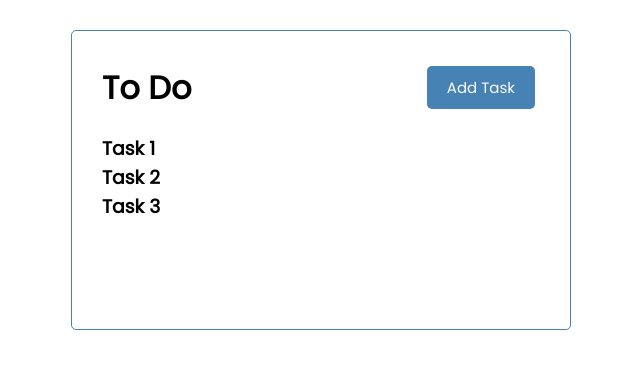
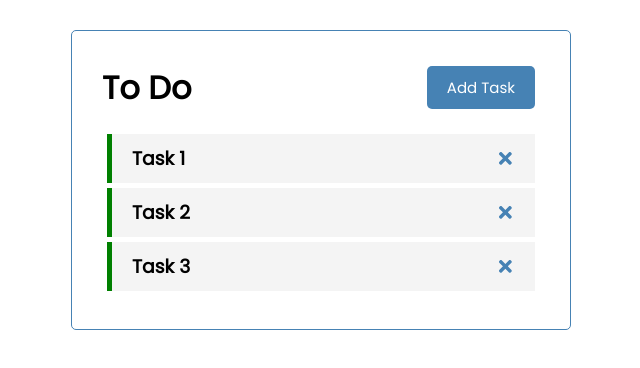
Before and after one commit to jefftocco21/React-ToDo, a React (Create React App) app: page / in a window 1280 px wide. Shown: the top 368 px of the page, without its empty margins (319-959 px from the left). Built offline with nearby package versions, Linux system fonts and the light colour scheme.

Commit message:
toggleReminder and Delete from UI functionality

```diff
--- a/package.json
+++ b/package.json
@@ -8,6 +8,7 @@
     "@testing-library/user-event": "^13.5.0",
     "react": "^17.0.2",
     "react-dom": "^17.0.2",
+    "react-icons": "^4.3.1",
     "react-scripts": "5.0.0",
     "web-vitals": "^2.1.4"
   },
--- a/src/App.jsx
+++ b/src/App.jsx
@@ -5,25 +5,39 @@
 
 const App = () => {
 
+  //static task array
     const [tasks, setTasks] = useState([
       {
         id: 1,
         text: "Task 1",
+        reminder: true
       },
       {
         id: 2,
         text: "Task 2",
+        reminder: true
       },
       {
         id: 3,
         text: "Task 3",
+        reminder: true
       },
     ]);
+
+//delete task
+const deleteTask =(id) => {
+  setTasks(tasks.filter((task) => task.id !== id))
+}
+
+//reminder
+const toggleReminder = (id) => {
+  setTasks(tasks.map((task) => task.id === id ? {...task, reminder: !task.reminder} : task))
+}
 
     return (
       <div className="container">
         <Header />
-        <Tasks tasks={tasks} />
+        {tasks.length > 0 ? <Tasks tasks={tasks} onDelete={deleteTask} onToggle={toggleReminder}/> : 'No active tasks!'}
       </div>
     );
   };
--- /dev/null
+++ b/src/components/Task.jsx
@@ -0,0 +1,14 @@
+import {FaTimes} from 'react-icons/fa'
+
+const task = ({task, onDelete, onToggle}) => {
+  return (
+    <div className={`task ${task.reminder ?
+        'reminder' : ''}`}
+        onDoubleClick={() => onToggle(task.id)}
+    >
+        <h3>{task.text} <FaTimes style={{ color: 'steelblue', cursor: 'pointer'}} onClick={()=>onDelete(task.id)}/></h3>
+    </div>
+  )
+}
+
+export default task
--- a/src/components/Tasks.jsx
+++ b/src/components/Tasks.jsx
@@ -1,9 +1,11 @@
-const Tasks  = ({ tasks }) => {
+import Task from './Task'
+const Tasks  = ({ tasks, onDelete, onToggle }) => {
+    //loop through tasks, outputting component, passing task in as prop
     return (
     <>
         {tasks.map((task) => (
-        <h3 key={task.id}>{task.text}</h3>)
-        )}
+            <Task key={task.id} task={task} onDelete={onDelete} onToggle={onToggle}/>
+        ))}
     </>
   )
 }
```
Also changed, not shown: 1 other file (tests, documents, lock files or other folders).
